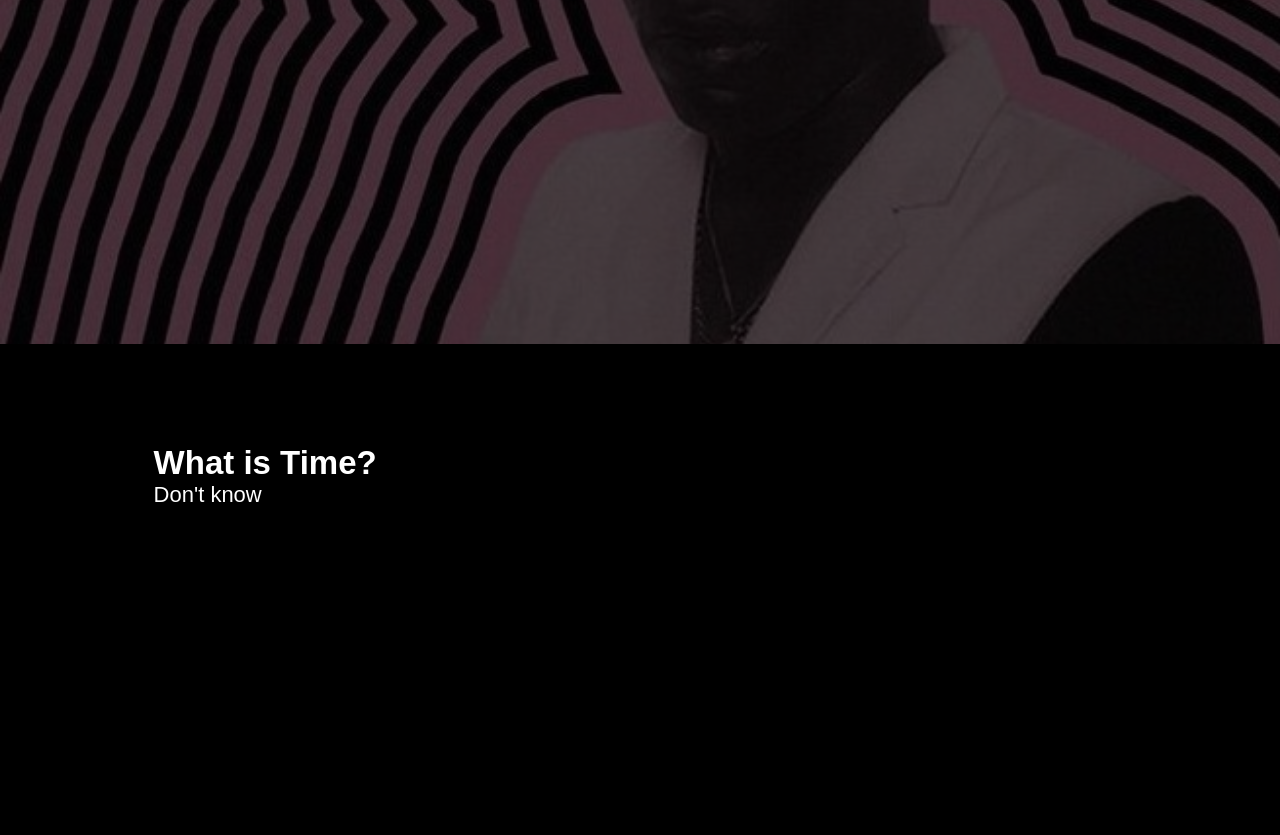
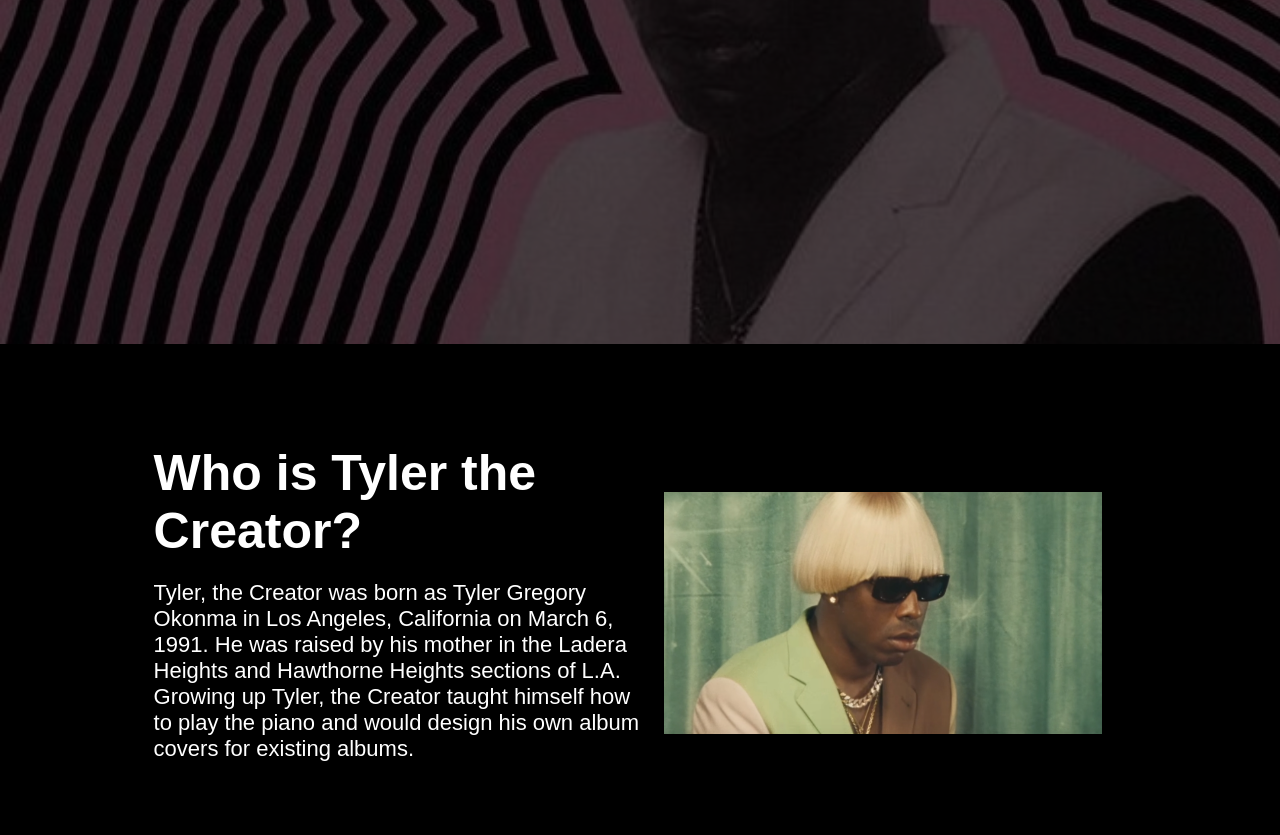
Before and after one commit to KietTuanTo/my-profile, a plain HTML site: page index.html in a window 1280 px wide. Shown: the part 616-1451 px from the top of the page. Before the commit the page ends 1224 px from the top, so only its background shows below. Drawn offline with Linux system fonts and the light colour scheme.

Commit message:
added about tyler the creator row

```diff
--- a/index.html
+++ b/index.html
@@ -27,11 +27,17 @@
 <div class="features">
     <div class = "row">
         <div class="text-col">
-            <h2>What is Time?</h2>
-            <p>Don't know</p>
+            <h2>Who is Tyler the Creator?</h2>
+            <p>Tyler, the Creator was born as Tyler Gregory
+                Okonma in Los Angeles, California on March 6, 1991.
+                He was raised by his mother in the Ladera Heights
+                and Hawthorne Heights sections of L.A. Growing up
+                Tyler, the Creator taught himself how to play the
+                piano and would design his own album covers for
+                existing albums.</p>
         </div>
         <div class="img-col">
-
+            <img src="graphics/tylerthecreator1.PNG">
         </div>
     </div>
 
--- a/style.css
+++ b/style.css
@@ -90,7 +90,7 @@ nav button {
     color: #000;
     font-size: 16px;
     cursor: pointer;
-    padding: 15px 13px;
+    padding: 15px 30px;
 }
 
 .features {
@@ -105,3 +105,25 @@ nav button {
     flex-wrap: wrap;
     padding: 50px 0;
 }
+
+.text-col {
+    flex-basis: 50%;
+    margin-bottom: 20px;
+}
+
+.img-col {
+    flex-basis: 50%;
+    margin-bottom: 20;
+}
+
+.img-col img {
+    display: block;
+    width: 90%;
+    margin: auto;
+}
+
+.features h2 {
+    font-size: 50px;
+    font-weight: 600;
+    margin-bottom: 20px;
+}
```
Also changed, not shown: graphics/tylerthecreator1.PNG (added).
